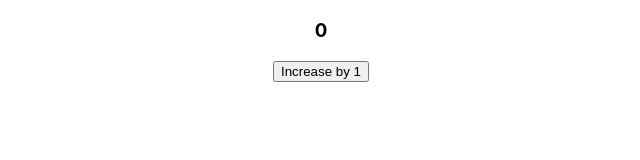
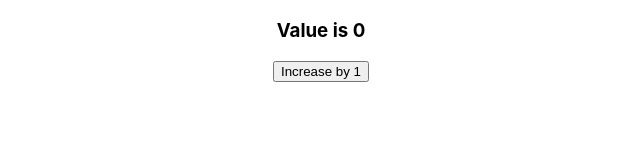
Before and after one commit to nirajpandey034/niraj_react, a React (Create React App) app: page / in a window 1280 px wide. Shown: the top 160 px of the page, without its empty margins (319-959 px from the left). Built offline with nearby package versions, Linux system fonts and the light colour scheme.

Commit message:
ui changed

```diff
--- a/src/components/Counter.js
+++ b/src/components/Counter.js
@@ -22,7 +22,7 @@ class Message extends Component{
     render(){
     return (
         <div>
-                <h3>{this.state.value}</h3>
+                <h3>Value is  {this.state.value}</h3>
     <button color="red" onClick={this.increaseValue}>Increase by {this.state.bvalue}</button>
         </div>
     )
```
